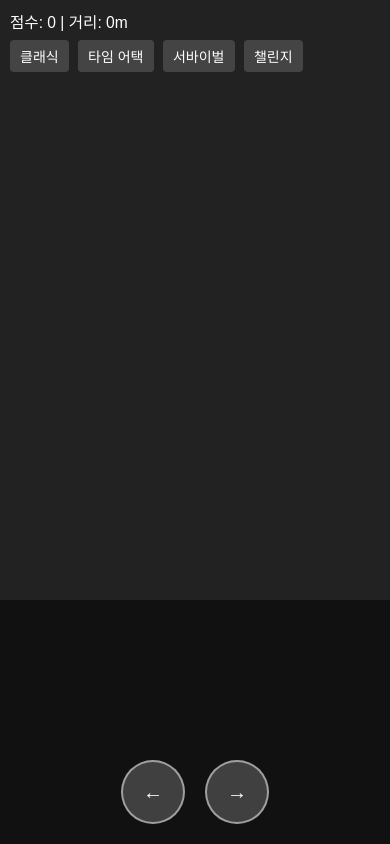
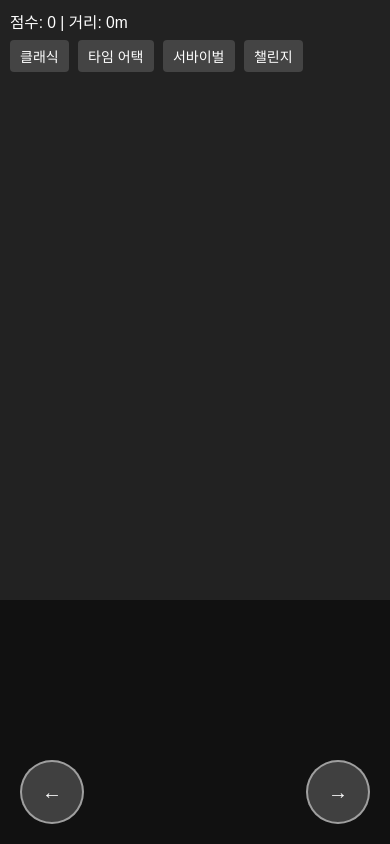
Before and after one commit to parksiho/pixelrun, a plain HTML site: page index.html in a window 390 px wide. Drawn offline with Linux system fonts and the light colour scheme.

Commit message:
Update index.html

```diff
--- a/index.html
+++ b/index.html
@@ -60,10 +60,11 @@ button:focus { outline: none; }
 #mobileControls {
     position: absolute;
     bottom: 20px;
-    left: 50%;
-    transform: translateX(-50%);
+    left: 0;
+    right: 0;
     display: flex;
-    gap: 20px;
+    justify-content: space-between;
+    padding: 0 20px;
     z-index: 10;
 }
 
```
